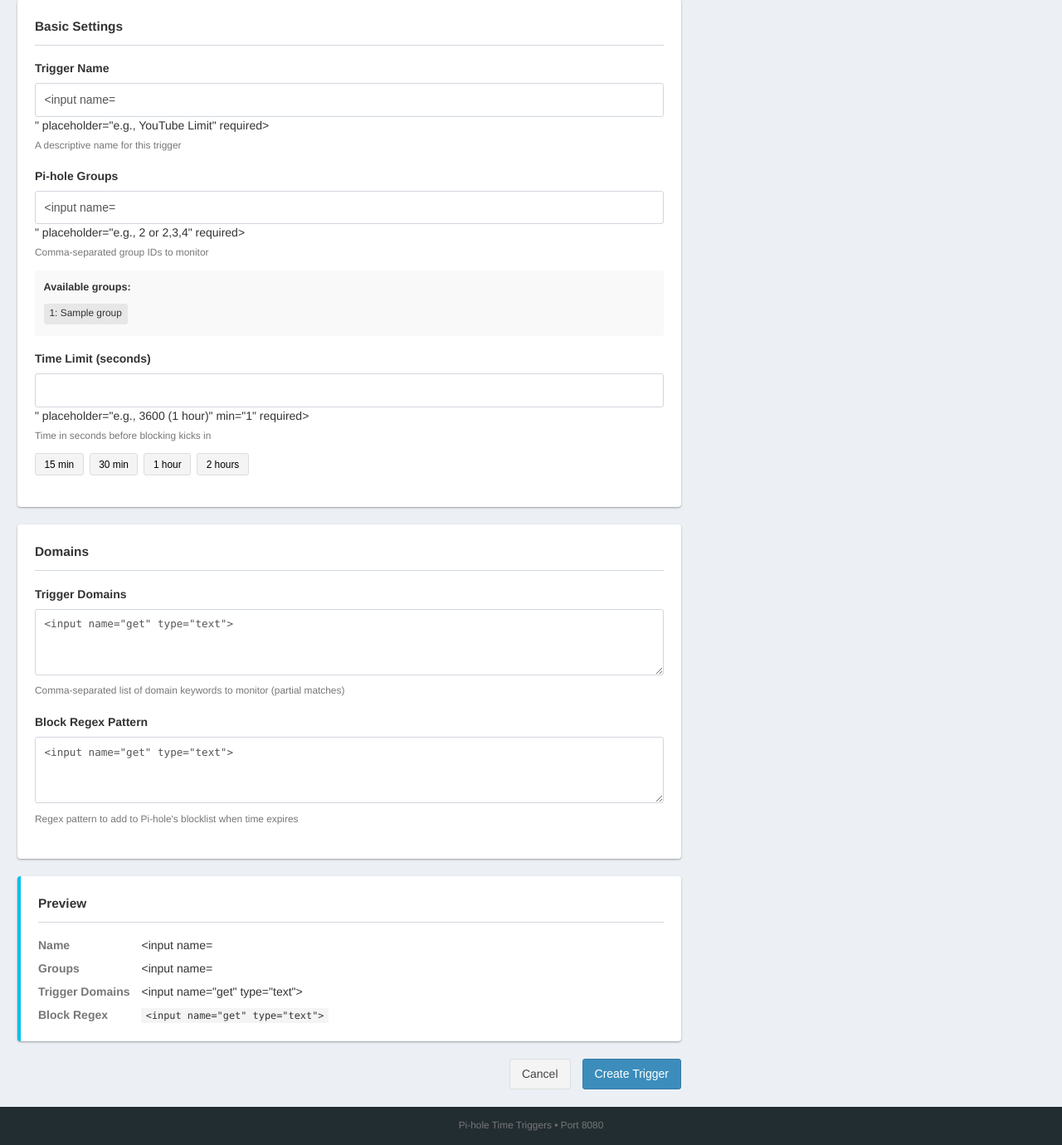
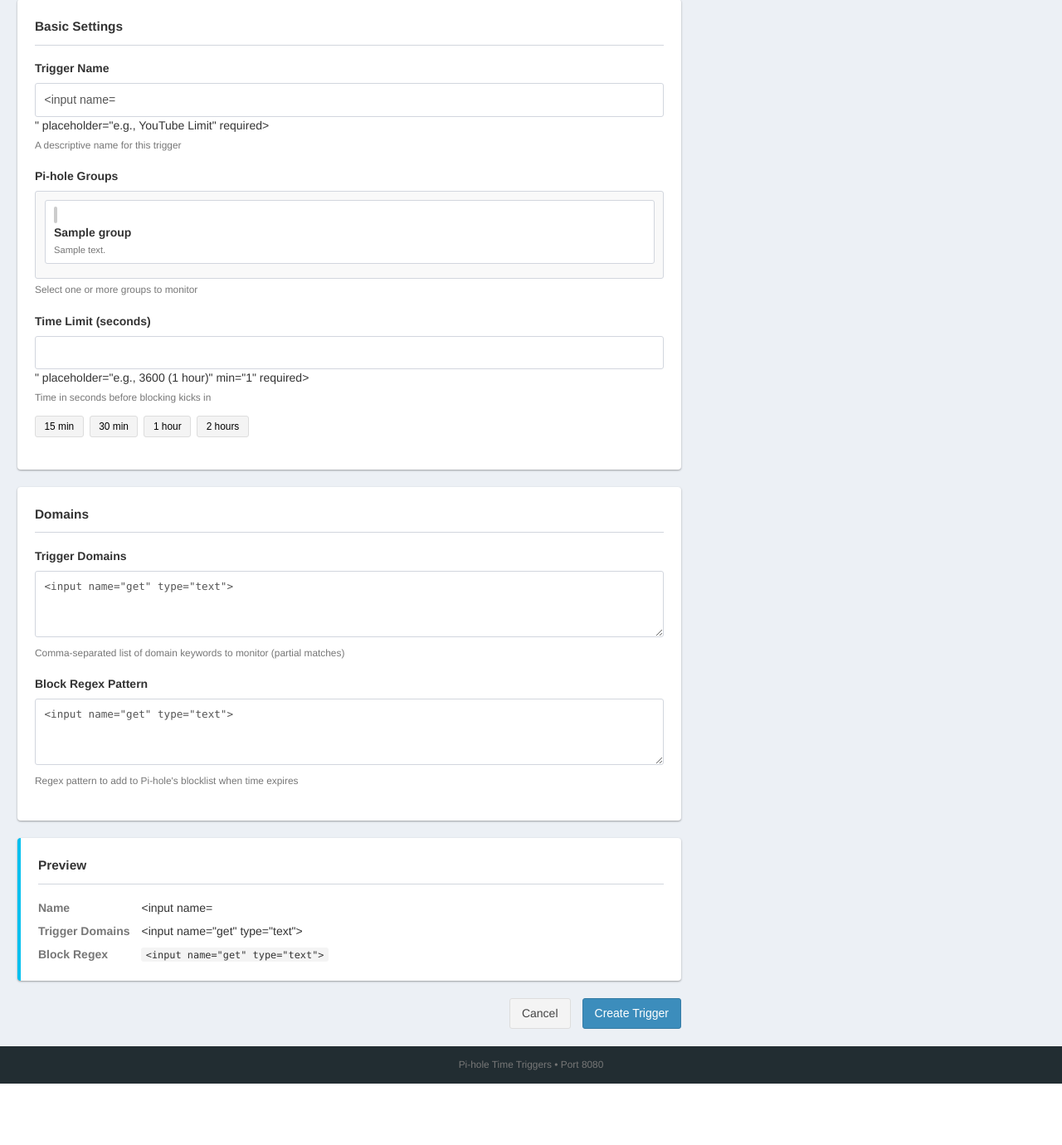
Before and after one commit to ekiczek/pihole-filler, a Flask app: template trigger_web/templates/add.html in a window 1280 px wide. Shown: the part 130-1510 px from the top of the page at 83% size. After the commit the page ends 1436 px from the top, so only its background shows below. Run offline with Flask 3, Linux system fonts and the light colour scheme; the template is opened without the code that fills it: most values are stand-ins (such as "Sample title", 1, 10 or a date in 2020); form fields are guessed from the names that the template uses; some libraries are stand-ins or nearby versions.

Commit message:
Make display and selection of groups based on name, not number.

```diff
--- a/trigger_web/app.py
+++ b/trigger_web/app.py
@@ -218,6 +218,32 @@ def get_pihole_groups():
     return groups
 
 
+def get_group_names(group_ids_str):
+    """Convert comma-separated group IDs to a display string with names."""
+    if not group_ids_str:
+        return ""
+
+    groups = get_pihole_groups()
+    group_map = {g['id']: g['name'] for g in groups}
+
+    try:
+        ids = [int(g.strip()) for g in group_ids_str.split(',') if g.strip()]
+        names = [group_map.get(gid, f"#{gid}") for gid in ids]
+        return ", ".join(names)
+    except ValueError:
+        return group_ids_str
+
+
+def get_group_ids_list(group_ids_str):
+    """Convert comma-separated group IDs string to list of ints."""
+    if not group_ids_str:
+        return []
+    try:
+        return [int(g.strip()) for g in group_ids_str.split(',') if g.strip()]
+    except ValueError:
+        return []
+
+
 # =============================================================================
 # AUTHENTICATION
 # =============================================================================
@@ -410,16 +436,19 @@ def validate_trigger_form(form):
     if not name:
         errors.append("Name is required")
 
-    group_ids = form.get('group_ids', '').strip()
-    if not group_ids:
+    # Handle both string format and list format for group_ids
+    group_ids = form.get('group_ids', '').strip() if isinstance(form.get('group_ids'), str) else form.get('group_ids', '')
+    selected_groups = form.get('selected_groups', [])
+
+    if not group_ids and not selected_groups:
         errors.append("At least one group must be selected")
-    else:
+    elif group_ids:
         try:
             [int(g.strip()) for g in group_ids.split(',') if g.strip()]
         except ValueError:
             errors.append("Invalid group IDs")
 
-    time_limit = form.get('time_limit', '').strip()
+    time_limit = form.get('time_limit', '').strip() if isinstance(form.get('time_limit'), str) else str(form.get('time_limit', ''))
     if not time_limit:
         errors.append("Time limit is required")
     else:
@@ -486,9 +515,10 @@ def dashboard():
     triggers = get_all_triggers()
     next_reset = get_next_reset_time()
 
-    # Add formatted time to each trigger
+    # Add formatted time and group names to each trigger
     for trigger in triggers:
         trigger['time_formatted'] = format_time(trigger['time_limit_seconds'])
+        trigger['group_names'] = get_group_names(trigger['group_ids'])
 
     return render_template('dashboard.html',
                           triggers=triggers,
@@ -523,16 +553,24 @@ def add():
     groups = get_pihole_groups()
 
     if request.method == 'POST':
-        errors = validate_trigger_form(request.form)
+        # Handle multiselect - getlist returns list of selected values
+        selected_groups = request.form.getlist('group_ids')
+        group_ids = ','.join(selected_groups) if selected_groups else ''
+
+        # Create a modified form dict for validation
+        form_data = request.form.to_dict()
+        form_data['group_ids'] = group_ids
+        form_data['selected_groups'] = selected_groups
+
+        errors = validate_trigger_form(form_data)
 
         if errors:
             for error in errors:
                 flash(error, 'error')
-            return render_template('add.html', groups=groups, form=request.form)
+            return render_template('add.html', groups=groups, form=form_data)
 
         # Extract form data
         name = request.form['name'].strip()
-        group_ids = request.form['group_ids'].strip()
         time_limit = int(request.form['time_limit'])
         trigger_domains = request.form['trigger_domains'].strip()
         block_regex = request.form['block_regex'].strip()
@@ -545,7 +583,7 @@ def add():
             return redirect(url_for('dashboard'))
         else:
             flash(f'Failed to create trigger: {output}', 'error')
-            return render_template('add.html', groups=groups, form=request.form)
+            return render_template('add.html', groups=groups, form=form_data)
 
     return render_template('add.html', groups=groups, form={})
 
@@ -564,15 +602,27 @@ def edit(trigger_id):
         flash('Trigger not found', 'error')
         return redirect(url_for('dashboard'))
 
+    # Add selected_groups list for the template
+    trigger['selected_groups'] = [str(g) for g in get_group_ids_list(trigger['group_ids'])]
+
     groups = get_pihole_groups()
 
     if request.method == 'POST':
-        errors = validate_trigger_form(request.form)
+        # Handle multiselect - getlist returns list of selected values
+        selected_groups = request.form.getlist('group_ids')
+        group_ids = ','.join(selected_groups) if selected_groups else ''
+
+        # Create a modified form dict for validation
+        form_data = request.form.to_dict()
+        form_data['group_ids'] = group_ids
+        form_data['selected_groups'] = selected_groups
+
+        errors = validate_trigger_form(form_data)
 
         if errors:
             for error in errors:
                 flash(error, 'error')
-            return render_template('edit.html', trigger=trigger, groups=groups, form=request.form)
+            return render_template('edit.html', trigger=trigger, groups=groups, form=form_data)
 
         # Check if trigger was active - need to remove block before editing
         if trigger['is_triggered']:
@@ -581,7 +631,6 @@ def edit(trigger_id):
 
         # Extract form data
         name = request.form['name'].strip()
-        group_ids = request.form['group_ids'].strip()
         time_limit = int(request.form['time_limit'])
         trigger_domains = request.form['trigger_domains'].strip()
         block_regex = request.form['block_regex'].strip()
@@ -603,7 +652,7 @@ def edit(trigger_id):
             return redirect(url_for('dashboard'))
         else:
             flash(f'Failed to update trigger: {output}', 'error')
-            return render_template('edit.html', trigger=trigger, groups=groups, form=request.form)
+            return render_template('edit.html', trigger=trigger, groups=groups, form=form_data)
 
     return render_template('edit.html', trigger=trigger, groups=groups, form=trigger)
 
@@ -665,7 +714,9 @@ def toggle(trigger_id):
 
         # HTMX request - return partial HTML
         if request.headers.get('HX-Request'):
-            return render_template('_trigger_row.html', trigger=get_trigger(trigger_id))
+            updated_trigger = get_trigger(trigger_id)
+            updated_trigger['group_names'] = get_group_names(updated_trigger['group_ids'])
+            return render_template('_trigger_row.html', trigger=updated_trigger)
 
         flash(f'Trigger "{trigger["name"]}" {status}', 'success')
     else:
@@ -691,7 +742,9 @@ def reset(trigger_id):
     if success:
         # HTMX request - return partial HTML
         if request.headers.get('HX-Request'):
-            return render_template('_trigger_row.html', trigger=get_trigger(trigger_id))
+            updated_trigger = get_trigger(trigger_id)
+            updated_trigger['group_names'] = get_group_names(updated_trigger['group_ids'])
+            return render_template('_trigger_row.html', trigger=updated_trigger)
 
         flash(f'Trigger "{trigger["name"]}" has been reset', 'success')
     else:
--- a/trigger_web/static/style.css
+++ b/trigger_web/static/style.css
@@ -718,35 +718,88 @@ a:hover {
     justify-content: flex-end;
 }
 
-/* Groups Reference */
-.groups-reference {
-    margin-top: 0.75rem;
+/* Group Checkboxes */
+.group-checkboxes {
+    display: flex;
+    flex-direction: column;
+    gap: 0.5rem;
+    margin-top: 0.5rem;
     padding: 0.75rem;
     background: #f9f9f9;
     border-radius: var(--radius-sm);
-    font-size: 0.9rem;
+    border: 1px solid var(--color-border);
 }
 
-.groups-reference strong {
-    display: block;
-    margin-bottom: 0.5rem;
-    color: var(--color-text);
+.checkbox-label {
+    display: flex;
+    align-items: flex-start;
+    gap: 0.75rem;
+    padding: 0.5rem 0.75rem;
+    margin: 0;
+    background: white;
+    border: 1px solid var(--color-border);
+    border-radius: var(--radius-sm);
+    cursor: pointer;
+    transition: var(--transition);
+    font-weight: normal !important;
 }
 
-.group-chip {
-    display: inline-block;
-    padding: 0.25rem 0.5rem;
-    margin: 0.25rem 0.25rem 0.25rem 0;
-    background: #e7e7e7;
-    border-radius: var(--radius-sm);
-    font-size: 0.85rem;
-    cursor: pointer;
-    transition: var(--transition);
+.checkbox-label:hover {
+    border-color: var(--color-primary);
+    background: #f8fafc;
 }
 
-.group-chip:hover {
+.checkbox-label input[type="checkbox"] {
+    display: none;
+}
+
+.checkbox-box {
+    flex-shrink: 0;
+    width: 20px;
+    height: 20px;
+    border: 2px solid #ccc;
+    border-radius: 3px;
+    background: white;
+    position: relative;
+    transition: var(--transition);
+    margin-top: 2px;
+}
+
+.checkbox-label input:checked + .checkbox-box {
     background: var(--color-primary);
-    color: white;
+    border-color: var(--color-primary);
+}
+
+.checkbox-label input:checked + .checkbox-box::after {
+    content: '';
+    position: absolute;
+    left: 5px;
+    top: 1px;
+    width: 6px;
+    height: 10px;
+    border: solid white;
+    border-width: 0 2px 2px 0;
+    transform: rotate(45deg);
+}
+
+.checkbox-text {
+    display: flex;
+    flex-direction: column;
+    gap: 0.125rem;
+}
+
+.checkbox-text strong {
+    color: var(--color-text);
+    font-weight: 600;
+}
+
+.checkbox-text small {
+    color: var(--color-text-muted);
+    font-size: 0.8rem;
+}
+
+.text-warning {
+    color: var(--color-warning) !important;
 }
 
 /* Time Presets */
--- a/trigger_web/templates/_trigger_row.html
+++ b/trigger_web/templates/_trigger_row.html
@@ -3,7 +3,7 @@
         <a href="{{ url_for('edit', trigger_id=trigger.id) }}">{{ trigger.name }}</a>
     </td>
     <td class="trigger-groups">
-        <span class="badge badge-group">{{ trigger.group_ids }}</span>
+        <span class="badge badge-group" title="IDs: {{ trigger.group_ids }}">{{ trigger.group_names or trigger.group_ids }}</span>
     </td>
     <td class="trigger-time">
         {{ trigger.time_limit_seconds | format_time }}
--- a/trigger_web/templates/add.html
+++ b/trigger_web/templates/add.html
@@ -23,21 +23,24 @@
             </div>
 
             <div class="form-group">
-                <label for="group_ids">Pi-hole Groups</label>
-                <input type="text" id="group_ids" name="group_ids"
-                       value="{{ form.get('group_ids', '') }}"
-                       placeholder="e.g., 2 or 2,3,4"
-                       required>
-                <p class="form-help">Comma-separated group IDs to monitor</p>
+                <label>Pi-hole Groups</label>
                 {% if groups %}
-                <div class="groups-reference">
-                    <strong>Available groups:</strong>
+                <div class="group-checkboxes">
                     {% for group in groups %}
-                    <span class="group-chip" onclick="addGroup({{ group.id }})" title="{{ group.description or 'Click to add' }}">
-                        {{ group.id }}: {{ group.name }}
-                    </span>
+                    <label class="checkbox-label">
+                        <input type="checkbox" name="group_ids" value="{{ group.id }}"
+                               {% if group.id|string in (form.get('selected_groups', [])) %}checked{% endif %}>
+                        <span class="checkbox-box"></span>
+                        <span class="checkbox-text">
+                            <strong>{{ group.name }}</strong>
+                            {% if group.description %}<small>{{ group.description }}</small>{% endif %}
+                        </span>
+                    </label>
                     {% endfor %}
                 </div>
+                <p class="form-help">Select one or more groups to monitor</p>
+                {% else %}
+                <p class="form-help text-warning">No groups found in Pi-hole. Create groups in Pi-hole admin first.</p>
                 {% endif %}
             </div>
 
@@ -100,19 +103,14 @@ function setTime(seconds) {
     updatePreview();
 }
 
-function addGroup(id) {
-    const input = document.getElementById('group_ids');
-    const current = input.value.trim();
-    if (current) {
-        const groups = current.split(',').map(g => g.trim());
-        if (!groups.includes(String(id))) {
-            groups.push(id);
-            input.value = groups.join(',');
-        }
-    } else {
-        input.value = id;
-    }
-    updatePreview();
+function getSelectedGroups() {
+    const checkboxes = document.querySelectorAll('input[name="group_ids"]:checked');
+    const groups = [];
+    checkboxes.forEach(cb => {
+        const label = cb.closest('.checkbox-label').querySelector('strong');
+        groups.push(label ? label.textContent : cb.value);
+    });
+    return groups;
 }
 
 function formatTime(seconds) {
@@ -129,21 +127,21 @@ function formatTime(seconds) {
 
 function updatePreview() {
     const name = document.getElementById('name').value.trim();
-    const groups = document.getElementById('group_ids').value.trim();
+    const groups = getSelectedGroups();
     const time = document.getElementById('time_limit').value.trim();
     const domains = document.getElementById('trigger_domains').value.trim();
     const regex = document.getElementById('block_regex').value.trim();
 
     const preview = document.getElementById('preview');
 
-    if (!name && !groups && !time && !domains) {
+    if (!name && groups.length === 0 && !time && !domains) {
         preview.innerHTML = '<p class="preview-placeholder">Fill in the form to see a preview</p>';
         return;
     }
 
     let html = '<dl class="preview-list">';
     if (name) html += '<dt>Name</dt><dd>' + escapeHtml(name) + '</dd>';
-    if (groups) html += '<dt>Groups</dt><dd>' + escapeHtml(groups) + '</dd>';
+    if (groups.length > 0) html += '<dt>Groups</dt><dd>' + escapeHtml(groups.join(', ')) + '</dd>';
     if (time) html += '<dt>Time Limit</dt><dd>' + formatTime(parseInt(time)) + ' (' + time + ' seconds)</dd>';
     if (domains) html += '<dt>Trigger Domains</dt><dd>' + escapeHtml(domains) + '</dd>';
     if (regex) html += '<dt>Block Regex</dt><dd><code>' + escapeHtml(regex) + '</code></dd>';
@@ -161,6 +159,7 @@ function escapeHtml(text) {
 // Update preview on input
 document.querySelectorAll('input, textarea').forEach(el => {
     el.addEventListener('input', updatePreview);
+    el.addEventListener('change', updatePreview);
 });
 
 // Initial preview
```
Also changed, not shown: trigger_web/templates/edit.html (+15 -25 lines).
